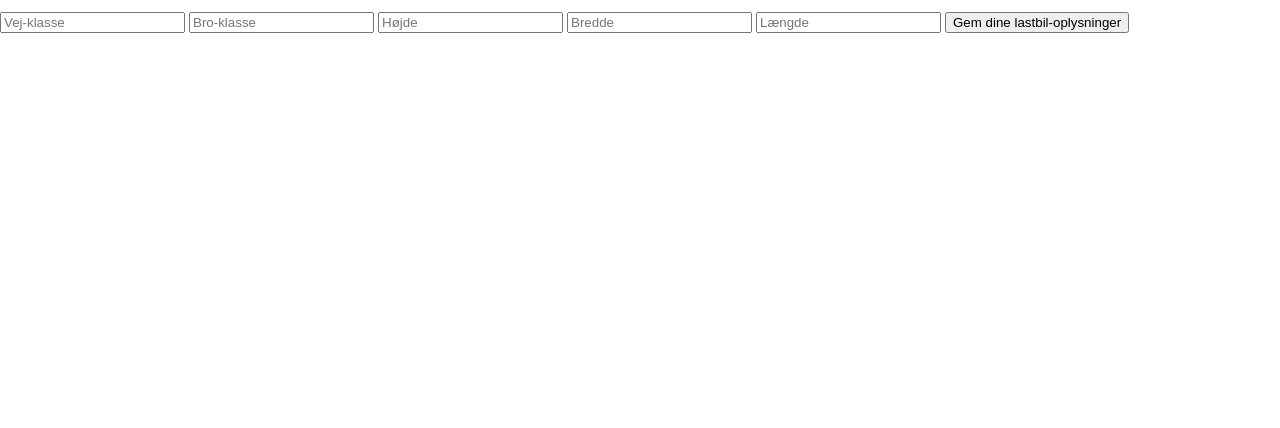
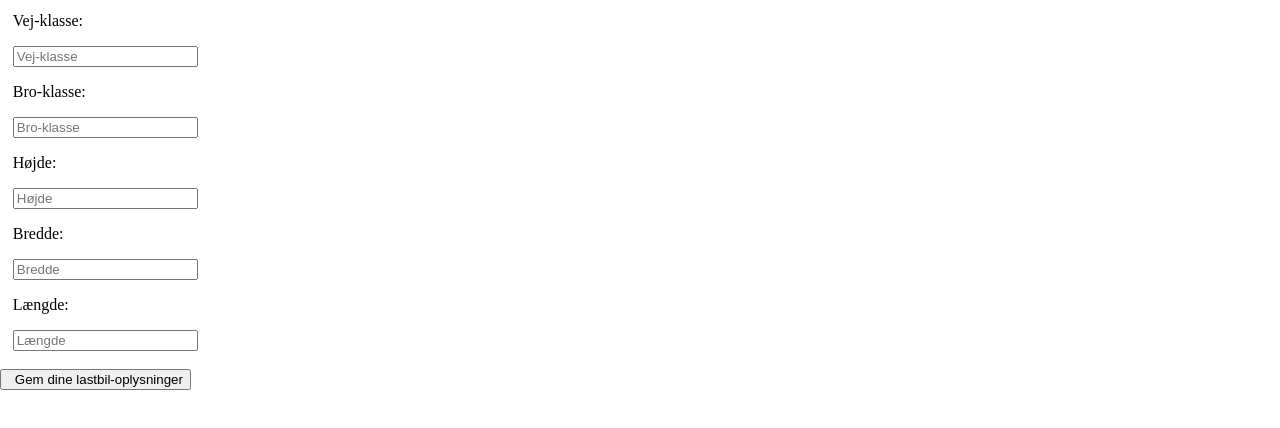
Before and after one commit to BlankWheein/betterp2, a website: page public/html/TruckInput.html in a window 1280 px wide. Shown: the part 68-496 px from the top of the page. Drawn offline with Linux system fonts and the light colour scheme.

Commit message:
Added titles to input

```diff
--- a/public/css/navbar.css
+++ b/public/css/navbar.css
@@ -18,3 +18,7 @@
 .vertical-menu a:hover{
     background-color: white;
 }
+
+.input {
+    padding-left: 1vw;
+}
--- a/public/html/TruckInput.html
+++ b/public/html/TruckInput.html
@@ -24,13 +24,32 @@
 
     <h1>Indtast klasse og lastbil-oplysninger</h1>
 
-    <input type="number" min="0" id="roadClassification" placeholder="Vej-klasse"/>
-    <input type="number" min="0" id="bridgeClassification" placeholder="Bro-klasse"/>
-    <input type="number" min="0" id="height" placeholder="Højde"/>
-    <input type="number" min="0" id="width" placeholder="Bredde"/>
-    <input type="number" min="0" id="length" placeholder="Længde"/>
+
+
+
+    <div class="input">
+        <p>Vej-klasse:</p>
+        <input type="number" min="0" id="roadClassification" placeholder="Vej-klasse"/>
+    </div>
+    <div class="input">
+        <p>Bro-klasse:</p>
+        <input type="number" min="0" id="bridgeClassification" placeholder="Bro-klasse"/>
+    </div>
+    <div class="input">
+        <p>Højde:</p>
+        <input type="number" min="0" id="height" placeholder="Højde"/>
+    </div>
+    <div class="input">
+        <p>Bredde:</p>
+        <input type="number" min="0" id="width" placeholder="Bredde"/>
+    </div>
+    <div class="input">
+        <p>Længde:</p>
+        <input type="number" min="0" id="length" placeholder="Længde"/>
+    </div>
+    <br>
     <script>window.onload=()=> {start();}</script>
-    <button type="button" id="save_input">Gem dine lastbil-oplysninger</button>
+    <button type="button" id="save_input" class="input">Gem dine lastbil-oplysninger</button>
 
 </body>
 
```
